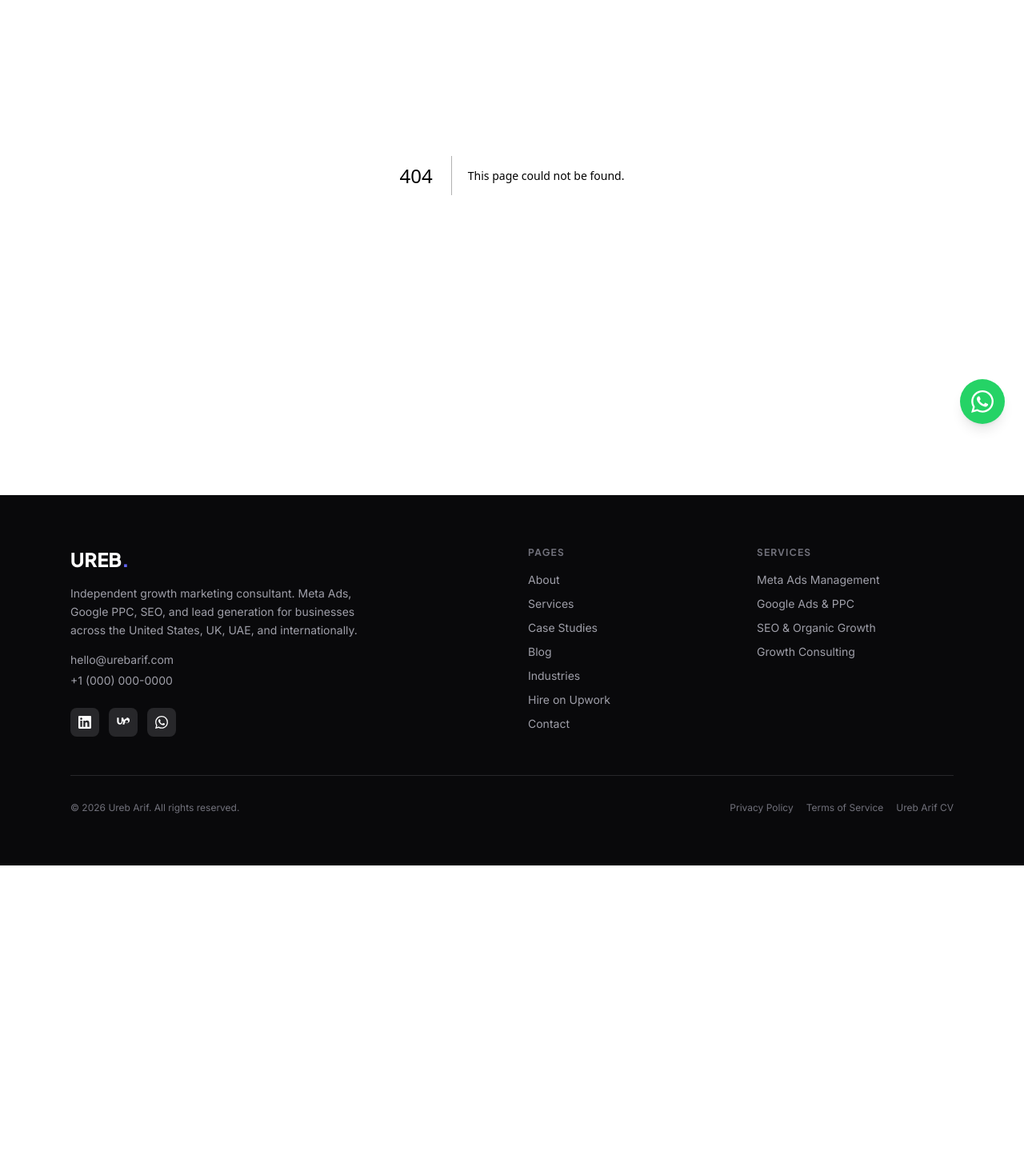
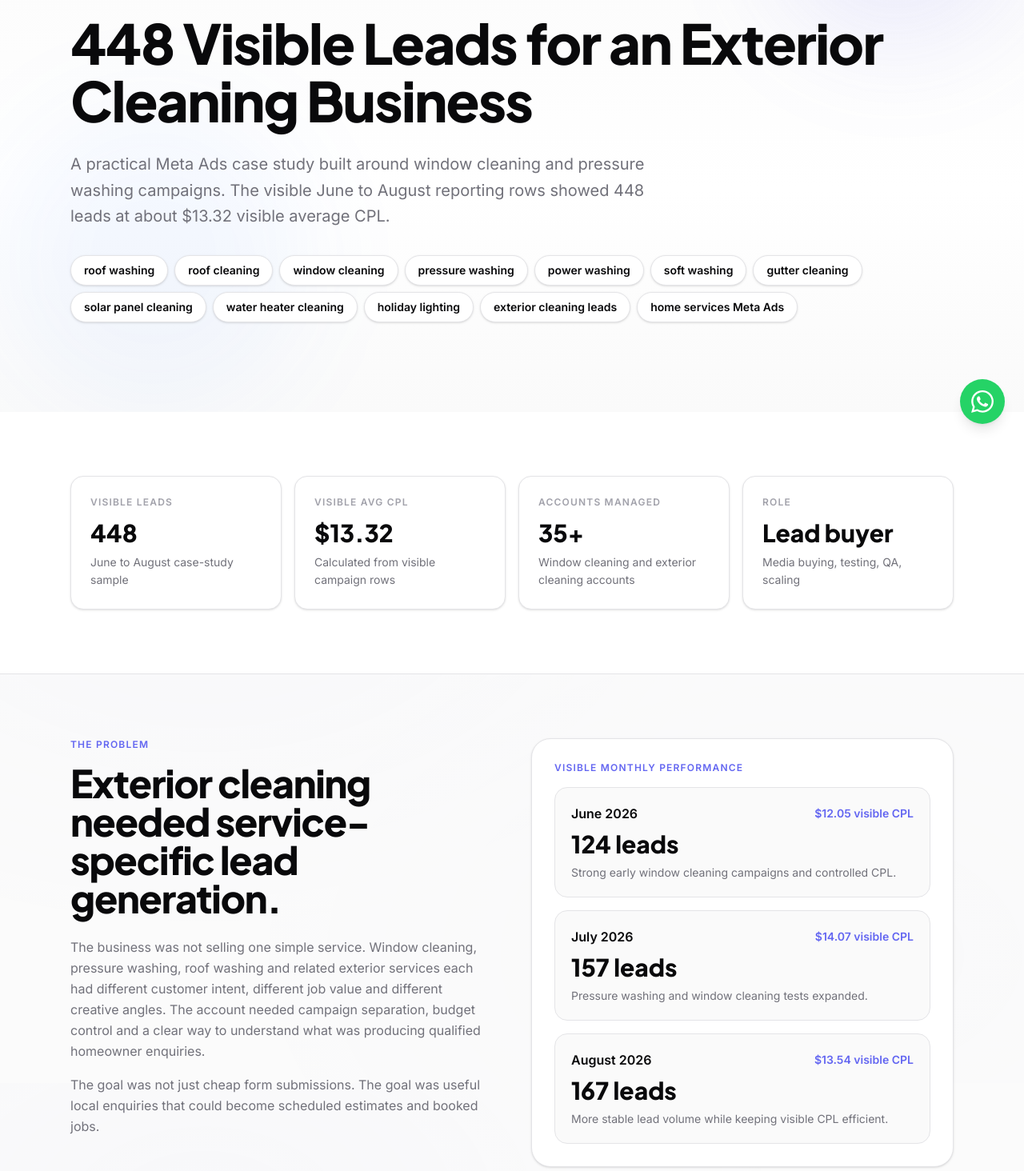
Before and after one commit to urebarif-ctrl/ureb-site, a Next.js app: page /case-studies/exterior-cleaning-448-visible-leads in a window 1280 px wide. Before the commit this address had no page. Shown: the part 246-1710 px from the top of the page at 80% size. Before the commit the page ends 1328 px from the top, so only its background shows below. Built offline with nearby package versions, Linux system fonts and the light colour scheme.

Commit message:
Add exterior cleaning 448 visible leads case study page

```diff
--- /dev/null
+++ b/src/app/case-studies/exterior-cleaning-448-visible-leads/page.tsx
@@ -0,0 +1,124 @@
+import type { Metadata } from "next";
+import Link from "next/link";
+import { SITE_URL } from "@/lib/constants";
+import { ExteriorHero, ProofStats, CaseStudyCards, BlogCluster, RelatedExteriorLinks, ExteriorCta } from "@/components/exterior-cleaning-specialist";
+
+export const metadata: Metadata = {
+  title: "Exterior Cleaning Meta Ads Case Study | 448 Visible Leads",
+  description: "Meta Ads case study for an exterior cleaning business: 448 visible leads across June to August 2026, about $13.32 visible average CPL, window cleaning and pressure washing campaigns.",
+  alternates: { canonical: `${SITE_URL}/case-studies/exterior-cleaning-448-visible-leads` },
+  openGraph: {
+    title: "Exterior Cleaning Meta Ads Case Study | 448 Visible Leads",
+    description: "How service-specific Meta Ads campaigns generated visible lead volume for window cleaning and pressure washing offers.",
+    images: [{ url: "/og-image.png", width: 1200, height: 630 }],
+  },
+};
+
+const monthly = [
+  { month: "June 2026", leads: "124", cpl: "$12.05", note: "Strong early window cleaning campaigns and controlled CPL." },
+  { month: "July 2026", leads: "157", cpl: "$14.07", note: "Pressure washing and window cleaning tests expanded." },
+  { month: "August 2026", leads: "167", cpl: "$13.54", note: "More stable lead volume while keeping visible CPL efficient." },
+];
+
+const actions = [
+  "Separated window cleaning, pressure washing, roof washing and related exterior cleaning offers instead of mixing every service into one generic campaign.",
+  "Reviewed cost per lead, lead volume, frequency, reach and delivery stability before scaling or pausing campaigns.",
+  "Used service-area targeting and homeowner-focused messaging to keep campaigns relevant to local demand.",
+  "Adjusted weak tests quickly and gave stronger creatives and offers more budget room.",
+  "Kept the reporting client-safe by redacting account names while keeping campaign metrics visible.",
+];
+
+export default function ExteriorCleaning448LeadsCaseStudy() {
+  return (
+    <main>
+      <ExteriorHero
+        eyebrow="Case study · Meta Ads for exterior cleaning"
+        title="448 Visible Leads for an Exterior Cleaning Business"
+        description="A practical Meta Ads case study built around window cleaning and pressure washing campaigns. The visible June to August reporting rows showed 448 leads at about $13.32 visible average CPL."
+      />
+
+      <section className="py-16 md:py-20 bg-white">
+        <div className="max-w-6xl mx-auto px-6">
+          <ProofStats />
+        </div>
+      </section>
+
+      <section className="py-16 md:py-20 bg-surface/70 border-y border-border">
+        <div className="max-w-6xl mx-auto px-6 grid lg:grid-cols-2 gap-12 items-start">
+          <div>
+            <p className="text-accent text-xs font-bold uppercase tracking-widest mb-4">The problem</p>
+            <h2 className="font-[family-name:var(--font-jakarta)] text-3xl md:text-5xl font-extrabold tracking-tight">Exterior cleaning needed service-specific lead generation.</h2>
+            <p className="text-muted leading-relaxed mt-6">The business was not selling one simple service. Window cleaning, pressure washing, roof washing and related exterior services each had different customer intent, different job value and different creative angles. The account needed campaign separation, budget control and a clear way to understand what was producing qualified homeowner enquiries.</p>
+            <p className="text-muted leading-relaxed mt-4">The goal was not just cheap form submissions. The goal was useful local enquiries that could become scheduled estimates and booked jobs.</p>
+          </div>
+          <div className="rounded-3xl bg-white border border-border p-7 shadow-sm">
+            <p className="text-accent text-xs font-bold uppercase tracking-widest mb-4">Visible monthly performance</p>
+            <div className="space-y-4">
+              {monthly.map((row) => (
+                <div key={row.month} className="rounded-2xl border border-border bg-surface p-5">
+                  <div className="flex items-center justify-between gap-4">
+                    <h3 className="font-bold text-foreground">{row.month}</h3>
+                    <span className="text-sm font-semibold text-accent">{row.cpl} visible CPL</span>
+                  </div>
+                  <p className="font-[family-name:var(--font-jakarta)] text-3xl font-extrabold mt-2">{row.leads} leads</p>
+                  <p className="text-sm text-muted mt-2">{row.note}</p>
+                </div>
+              ))}
+            </div>
+          </div>
+        </div>
+      </section>
+
+      <section className="py-16 md:py-20 bg-white">
+        <div className="max-w-6xl mx-auto px-6">
+          <p className="text-accent text-xs font-bold uppercase tracking-widest mb-4">Execution</p>
+          <h2 className="font-[family-name:var(--font-jakarta)] text-3xl md:text-5xl font-extrabold tracking-tight max-w-3xl">How the campaigns were managed.</h2>
+          <div className="grid md:grid-cols-2 gap-4 mt-10">
+            {actions.map((item, index) => (
+              <div key={item} className="rounded-2xl border border-border bg-surface p-6">
+                <span className="font-[family-name:var(--font-jakarta)] text-3xl font-extrabold text-accent/40">{String(index + 1).padStart(2, "0")}</span>
+                <p className="font-semibold text-foreground leading-relaxed mt-3">{item}</p>
+              </div>
+            ))}
+          </div>
+        </div>
+      </section>
+
+      <section className="py-16 md:py-20 bg-surface/70 border-y border-border">
+        <div className="max-w-6xl mx-auto px-6">
+          <p className="text-accent text-xs font-bold uppercase tracking-widest mb-4">Positioning</p>
+          <h2 className="font-[family-name:var(--font-jakarta)] text-3xl md:text-5xl font-extrabold tracking-tight max-w-3xl">Why this matters for exterior cleaning companies.</h2>
+          <div className="grid lg:grid-cols-3 gap-5 mt-10">
+            {[
+              ["Window cleaning", "Before-after visuals, clean glass transformations, service-area targeting and homeowner trust signals matter."],
+              ["Pressure washing / power washing", "Driveways, siding, patios and concrete need fast visual proof plus strong local offer testing."],
+              ["Roof washing", "Higher-ticket demand needs stronger qualifying questions, proof and careful follow-up."],
+            ].map(([title, desc]) => (
+              <div key={title} className="rounded-3xl bg-white border border-border p-7 shadow-sm">
+                <h3 className="font-[family-name:var(--font-jakarta)] text-2xl font-extrabold">{title}</h3>
+                <p className="text-muted leading-relaxed mt-4">{desc}</p>
+              </div>
+            ))}
+          </div>
+          <div className="mt-10 flex flex-wrap gap-3">
+            <Link href="/industries/exterior-cleaning" className="rounded-full bg-foreground text-white px-6 py-3 font-bold">Exterior cleaning specialist page</Link>
+            <Link href="/services/exterior-cleaning-meta-ads" className="rounded-full border border-border bg-white px-6 py-3 font-bold">Meta Ads service page</Link>
+          </div>
+        </div>
+      </section>
+
+      <section className="py-16 md:py-20 bg-white">
+        <div className="max-w-6xl mx-auto px-6">
+          <p className="text-accent text-xs font-bold uppercase tracking-widest mb-4">Related proof</p>
+          <CaseStudyCards />
+          <div className="mt-12">
+            <p className="text-accent text-xs font-bold uppercase tracking-widest mb-4">Related blogs</p>
+            <BlogCluster />
+          </div>
+        </div>
+      </section>
+      <RelatedExteriorLinks current="/case-studies/exterior-cleaning-448-visible-leads" />
+      <ExteriorCta />
+    </main>
+  );
+}
```
